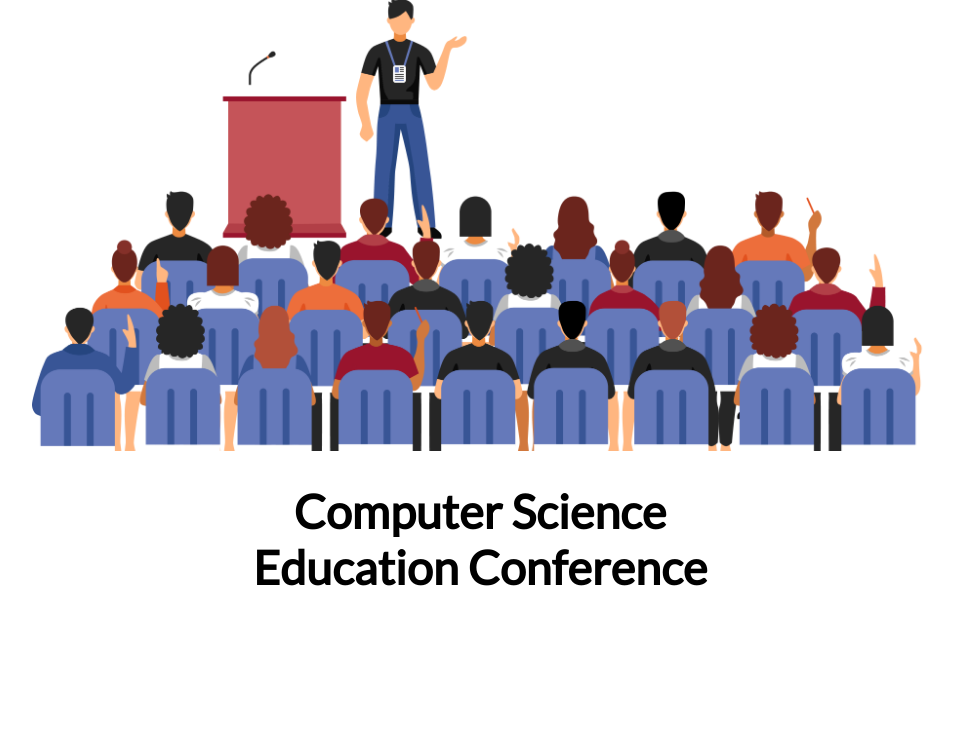
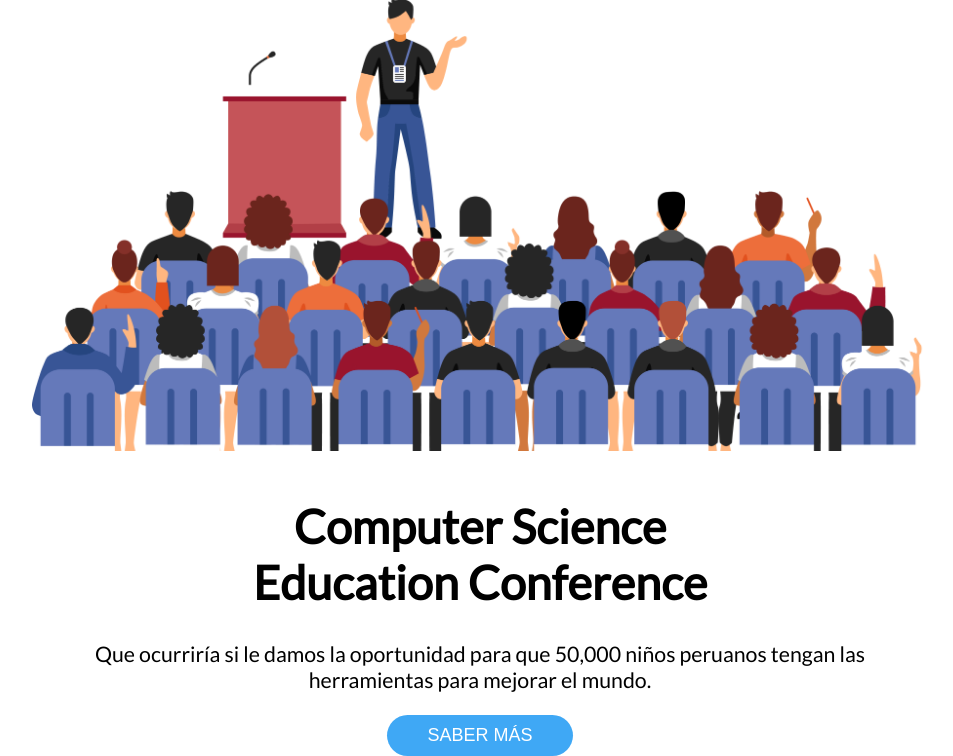
Before and after one commit to margarcuae/Code-en-mi-Cole-Website, a PHP site: page /conference.php in a window 1280 px wide. Shown: the part 102-858 px from the top of the page, without its empty margins (160-1113 px from the left). Before the commit the page ends 688 px from the top, so only its background shows below. Run offline with PHP 8.4, Linux system fonts and the light colour scheme.

Commit message:
incluye un boton + conf finalizado

```diff
--- a/conference.php
+++ b/conference.php
@@ -8,6 +8,14 @@
         <div class="center" width="100%">
             <img src="img/conference.png" alt="Conferencia" width="70%" >
             <h1 id="csc-title" class="font-lato">Computer Science<br>Education Conference</h1>
+            <p id="p-text" class="font-lato">
+                Que ocurriría si le damos la oportunidad para que 50,000 niños peruanos tengan las herramientas para mejorar el mundo.
+            </p>
+
+            <button class="boton">
+                SABER MÁS
+            </button>
+
         </div>
     </body>
 </html>
@@ -17,5 +25,12 @@
     #csc-title{
         font-size:35pt;
         font-weight:bold;
+        margin-top: 35pt;
+    }
+
+    #p-text{
+        padding-left: 15% ;
+        padding-right: 15% ;
+        font-size: 16pt;
     }
 </style>
--- a/css/main.css
+++ b/css/main.css
@@ -9,6 +9,8 @@ body{
 .font-lato{
     font-family: 'Lato', sans-serif;
 }
+
+
 
 .center{
 
@@ -42,3 +44,15 @@ body{
     color:#808080;
     text-decoration: none;
 }
+
+.boton{
+  background-color: #3fa8f5;
+  border: none;
+  color: white;
+  padding: 10px 40px;
+  text-align: center;
+  text-decoration: none;
+  display: inline-block;
+  font-size: 18px;
+  border-radius: 40px;
+}
```
